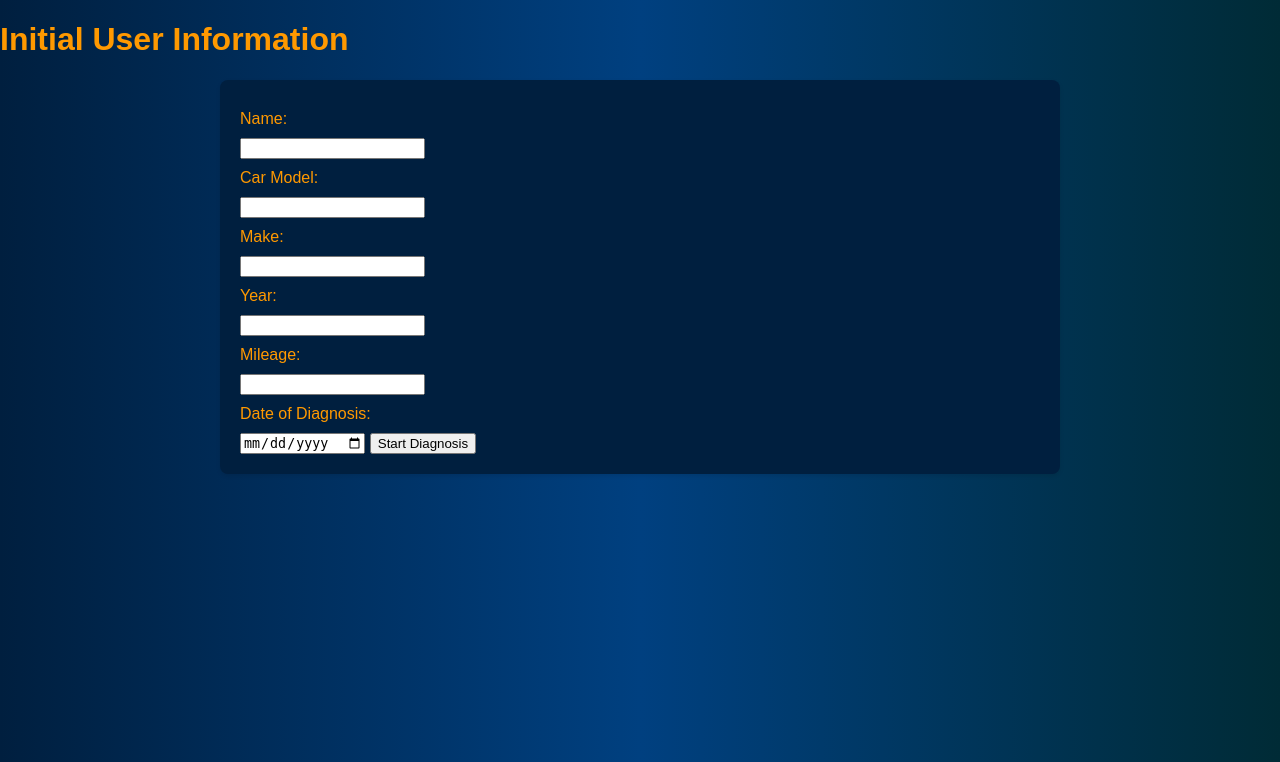
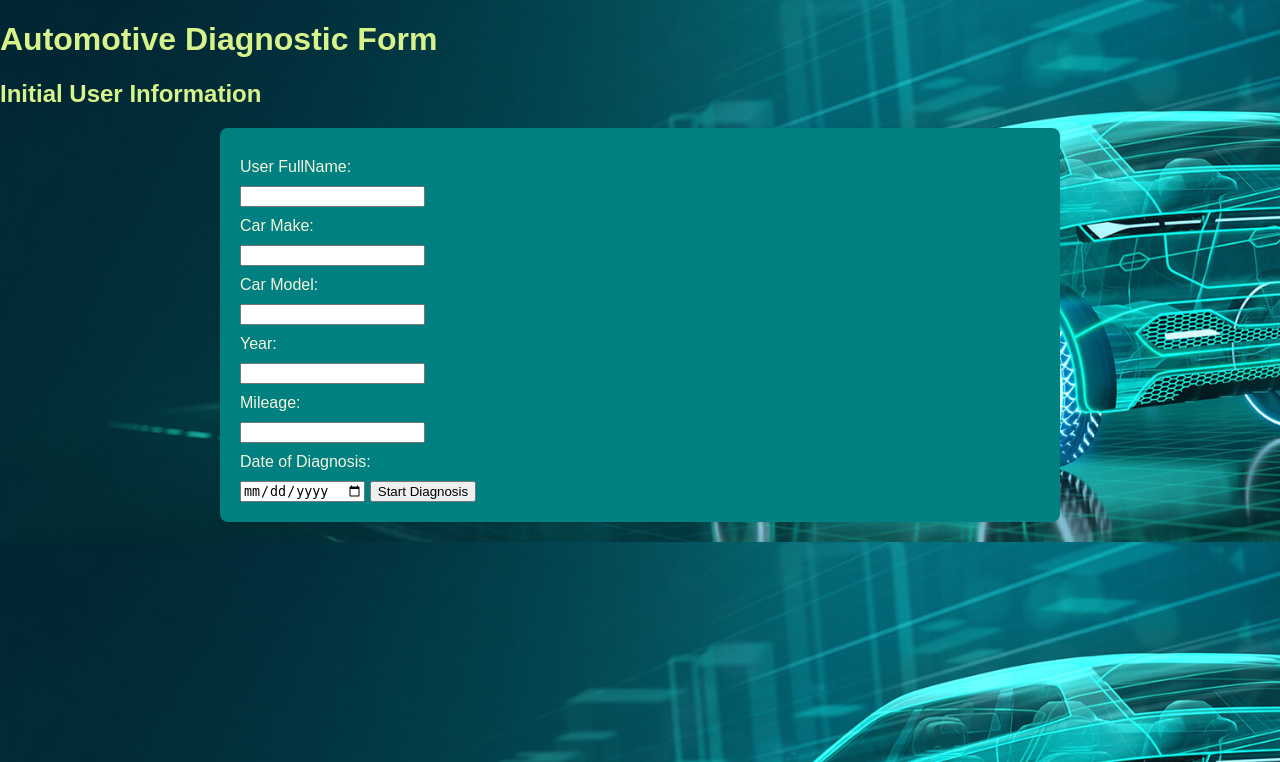
Before and after one commit to Kamar-Folarin/automotive-fault-expert-system, a Flask app: page / in a window 1280 px wide. Shown: the top 762 px of the page. Run offline with Flask 3, Linux system fonts and the light colour scheme.

Commit message:
restructured the styling

```diff
--- a/app.py
+++ b/app.py
@@ -40,16 +40,21 @@ def diagnosis():
 
         # Get user information from the session
         user_info = session.get('user_info', {})
-        print('user_info_in diagnosis route:', user_info)
-        print('requestBoody', request.args.get('name'))
+
         # Combine user information and diagnosis symptoms
         data = {
             'user_info': user_info,
             'symptoms': symptoms
         }
 
-        # Redirect to the /explanation route with the encoded data
-        return redirect(url_for('explanation', data=json.dumps(data)))
+        # Call the diagnose function with user_info and symptoms
+        diagnosis_result = diagnose(user_info=user_info, symptoms=symptoms)
+
+        # Get additional information from the GPT integration
+        gpt_response = diagnosis_result.get('gpt_response', "")
+
+        # Redirect to the /explanation route with the encoded data and GPT response
+        return redirect(url_for('explanation', data=json.dumps(data), gpt_response=gpt_response))
 
     # Handle GET request parameters
     user_info = {
@@ -63,7 +68,6 @@ def diagnosis():
 
     # Store user information in the session
     session['user_info'] = user_info
-    print('user_info_in diagnosis get route:', user_info)
 
     return render_template('diagnosis.html', user_info=user_info)
 
@@ -72,6 +76,7 @@ def explanation():
     # Retrieve user information and symptoms from the URL query string
     user_info = {key: request.args.get(key) for key in ['name', 'car_model', 'make', 'year', 'mileage', 'date_of_diagnosis']}
     symptoms_data_str = request.args.get('data', '{}')
+    gpt_response = request.args.get('gpt_response', "")
 
     # Parse JSON string to a Python dictionary
     symptoms_data_dict = json.loads(symptoms_data_str)
@@ -86,8 +91,9 @@ def explanation():
     # Extract symptoms_diagnosis from the diagnosis result
     symptoms_diagnosis = diagnosis_result.get('symptoms_diagnosis', [])
 
-    # Pass the diagnosis result and symptoms_diagnosis to the template
-    return render_template('explanation.html', user_info=user_info, diagnosis_result=diagnosis_result, symptoms_diagnosis=symptoms_diagnosis)
+    # Pass the diagnosis result, symptoms_diagnosis, and GPT response to the template
+    return render_template('explanation.html', user_info=user_info, diagnosis_result=diagnosis_result, symptoms_diagnosis=symptoms_diagnosis, gpt_response=gpt_response)
+
 
 @app.route('/streamlit', methods=['GET'])
 def streamlit_integration():
--- a/static/style.css
+++ b/static/style.css
@@ -1,13 +1,16 @@
 body {
-  background: linear-gradient(to right, #001f3f, #004080, #002b36);
-  font-family: "Arial", sans-serif;
+  background-image: url("/static/car_image.jpg");
+  background-size: cover;
+  background-position: center;
   margin: 0;
   padding: 0;
+  font-family: Arial, sans-serif;
+  color: #f5f5dc;
 }
 
 h1,
 h2 {
-  color: #ff9900; /* Orange accent */
+  color: #d8f38a;
 }
 
 form,
@@ -15,7 +18,7 @@ form,
 .diagnosis-container {
   max-width: 800px;
   margin: 20px auto;
-  background-color: #001f3f; /* Navy blue */
+  background-color: #008080;
   padding: 20px;
   border-radius: 8px;
   box-shadow: 0 2px 4px rgba(0, 0, 0, 0.1);
@@ -28,16 +31,16 @@ fieldset {
   border-radius: 5px;
   background: linear-gradient(
     to right,
-    #004080,
-    #001f3f
-  ); /* Darker blue gradient */
+    #006666,
+    #fa8072
+  );
   box-shadow: 0 2px 4px rgba(0, 0, 0, 0.1);
 }
 
 label {
   display: block;
   margin: 10px 0;
-  color: #ff9900; /* Orange accent */
+  color: #f5f5dc;
 }
 
 input[type="checkbox"],
--- a/templates/diagnosis.html
+++ b/templates/diagnosis.html
@@ -1,4 +1,3 @@
-<!-- templates/diagnose.html -->
 <!DOCTYPE html>
 <html lang="en">
   <head>
@@ -240,9 +239,9 @@
         >
       </fieldset>
 
-      <!-- Additional fields for other symptom categories (Idling Conditions, Running Conditions, etc.) -->
 
       <input type="submit" value="Diagnose" />
     </form>
+    <a href="{{ url_for('index') }}">Back to Home Page</a>
   </body>
 </html>
--- a/templates/index.html
+++ b/templates/index.html
@@ -1,4 +1,3 @@
-<!-- templates/index.html -->
 <!DOCTYPE html>
 <html lang="en">
   <head>
@@ -11,16 +10,17 @@
     <title>Automotive Diagnostic Form</title>
   </head>
   <body>
-    <h1>Initial User Information</h1>
+    <h1>Automotive Diagnostic Form</h1>
+    <h2>Initial User Information</h2>
     <form action="/" method="POST">
-      <label for="name">Name:</label>
+      <label for="name">User FullName:</label>
       <input type="text" name="name" required />
+
+      <label for="make">Car Make:</label>
+      <input type="text" name="make" required />
 
       <label for="car_model">Car Model:</label>
       <input type="text" name="car_model" required />
-
-      <label for="make">Make:</label>
-      <input type="text" name="make" required />
 
       <label for="year">Year:</label>
       <input type="text" name="year" required />
--- a/templates/result.html
+++ b/templates/result.html
@@ -1,5 +1,3 @@
-<!-- results.html -->
-
 <!DOCTYPE html>
 <html lang="en">
 <head>
```
Also changed, not shown: other parts of static/style.css (+21 -23 lines), diagnosis_rules.py (+29 -5 lines), templates/explanation.html (+8 -5 lines), README.md, static/car.jpg (added), static/car_image.jpg (added), 2 other files.
